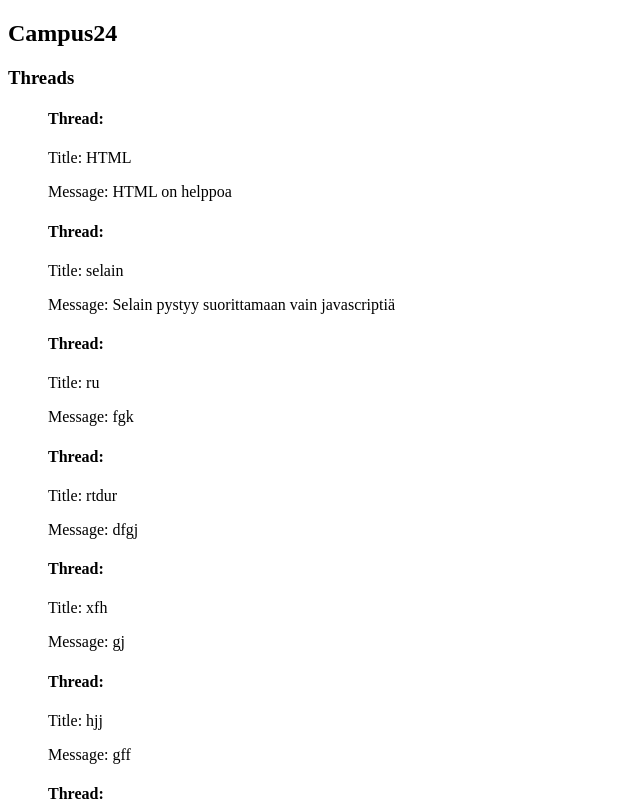
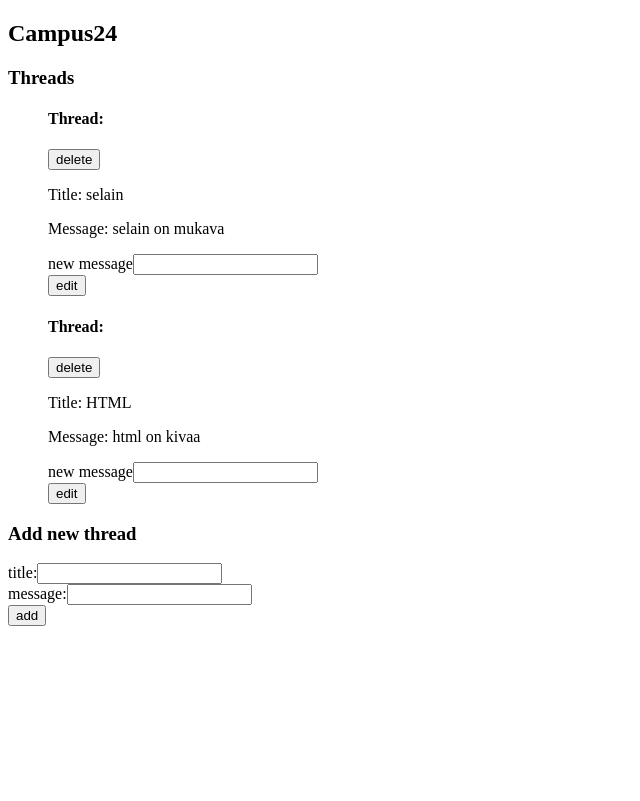
Before and after one commit to olgaviho/campus24-frontend, a React (Create React App) app: page / in a window 1280 px wide. Shown: the top 801 px of the page, without its empty margins (0-640 px from the left). Built offline with nearby package versions, Linux system fonts and the light colour scheme; data requests are answered from the project's data file.

Commit message:
user can edit and delete threads

```diff
--- a/db.json
+++ b/db.json
@@ -1,46 +1,16 @@
 {
   "threads": [
     {
-      "title": "HTML",
-      "message": "HTML on helppoa",
-      "date": "2019-01-10T17:30:31.098Z",
-      "id": 7
-    },
-    {
       "title": "selain",
-      "message": "Selain pystyy suorittamaan vain javascriptiä",
+      "message": "selain on mukava",
       "date": "2019-01-10T18:39:34.091Z",
       "id": 6
     },
     {
-      "title": "ru",
-      "message": "fgk",
-      "date": "2019-03-19T11:55:14.324Z",
-      "id": 6073
-    },
-    {
-      "title": "rtdur",
-      "message": "dfgj",
-      "date": "2019-03-19T11:55:38.554Z",
-      "id": 4891
-    },
-    {
-      "title": "xfh",
-      "message": "gj",
-      "date": "2019-03-19T11:55:54.705Z",
-      "id": 1235
-    },
-    {
-      "title": "hjj",
-      "message": "gff",
-      "date": "2019-03-19T12:23:39.687Z",
-      "id": 6232
-    },
-    {
-      "title": "htfyu",
-      "message": "gugu",
-      "date": "2019-03-19T13:12:25.326Z",
-      "id": 7653
+      "title": "HTML",
+      "message": "html on kivaa",
+      "date": "2019-03-20T09:16:39.395Z",
+      "id": 3541
     }
   ]
 }
--- a/src/App.js
+++ b/src/App.js
@@ -9,6 +9,7 @@ const App = () => {
   const [newTitle, setNewTitle] = useState("")
   const [newMessage, setNewMessage] = useState("")
 
+
   useEffect(() => {
     threadService
       .getAll().then(initialThreads => {
@@ -18,28 +19,37 @@ const App = () => {
       })
   }, [])
 
-  const rows = () => threads.map(t =>
+  const deleteThread = (id) => {
+    threadService
+      .removeThread(id).then(() => {
+        setThreads(threads.filter(thread => thread.id !== id))
+      })
+  }
+
+  const rows = () => {
+    return (
+    threads.map(t =>
     <Thread
       key={t.id}
+      id={t.id}
       title={t.title}
       message={t.message}
+      deleteThread={deleteThread}
+      editThread={editThread}
     />
-  )
+    )
+  )}
 
   const addNewThread = (event) => {
     event.preventDefault()
-
     const threadObject = {
       title: newTitle,
       message: newMessage,
       date: new Date().toISOString(),
       id: Math.floor((Math.random() * 10000))
     }
-
-
     setNewTitle('')
     setNewMessage('')
-
     threadService
       .create(threadObject)
       .then(returnedThread => {
@@ -47,21 +57,28 @@ const App = () => {
       })
   }
 
+  const editThread = (id, editedMessage) => {
+
+    const newThreadObject = threads.find(t => t.id === id)
+    const changedThread = {...newThreadObject, message: editedMessage}
+
+    threadService
+      .update(changedThread)
+      .then(returnedThread => {
+        setThreads(threads.map(t => t.id !== changedThread.id ? t: returnedThread))
+      })
+  }
+
 
   return (
     <div>
       <h2>Campus24</h2>
-
       <h3>Threads</h3>
-
       <ul>
         {rows()}
       </ul>
-
-
       <NewThreadForm addNewThread={addNewThread} setNewTitle={setNewTitle}
         setNewMessage={setNewMessage} newTitle={newTitle} newMessage={newMessage} />
-
     </div>
   )
 
--- a/src/components/Thread.js
+++ b/src/components/Thread.js
@@ -1,12 +1,27 @@
-import React from 'react'
+import React, {useState} from 'react'
 
 const Thread = (props) => {
+
+  const [editedMessage, setEditedMessage] = useState("")
+  const handleEditedChange = (event) => {
+    setEditedMessage(event.target.value)
+  }
 
   return (
     <div>
       <h4>Thread:</h4>
+      <button onClick={() => props.deleteThread(props.id)}> delete </button>
       <p>Title: {props.title}</p>
       <p>Message: {props.message}</p>
+
+      <form >
+        <div>
+          new message
+          <input value={editedMessage}
+            onChange={handleEditedChange}/>
+        </div>
+        <button onClick={() => props.editThread(props.id, editedMessage)}> edit </button>
+      </form>
     </div>
   )
 }
--- a/src/services/threads.js
+++ b/src/services/threads.js
@@ -14,14 +14,11 @@ const create = newObject => {
 }
 
 
-// ei ole testattu
-const update = (id, newObject) => {
-    const request = axios.put(`${baseUrl}/${id}`, newObject)
+const update = (newObject) => {
+    const request = axios.put(`${baseUrl}/${newObject.id}`, newObject)
     return request.then(response => response.data)
 }
 
-
-// ei ole testattu
 const removeThread = (id) => {
     const request = axios.delete(`${baseUrl}/${id}`)
     return request.then(response => response.data)
```
